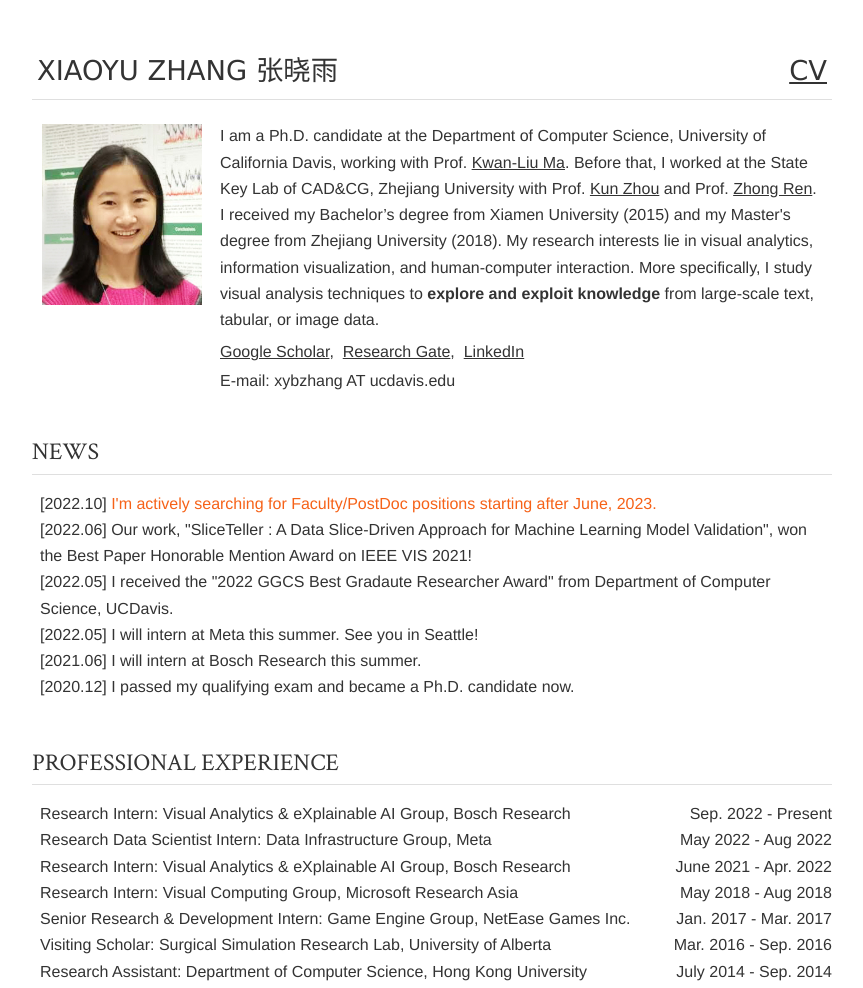
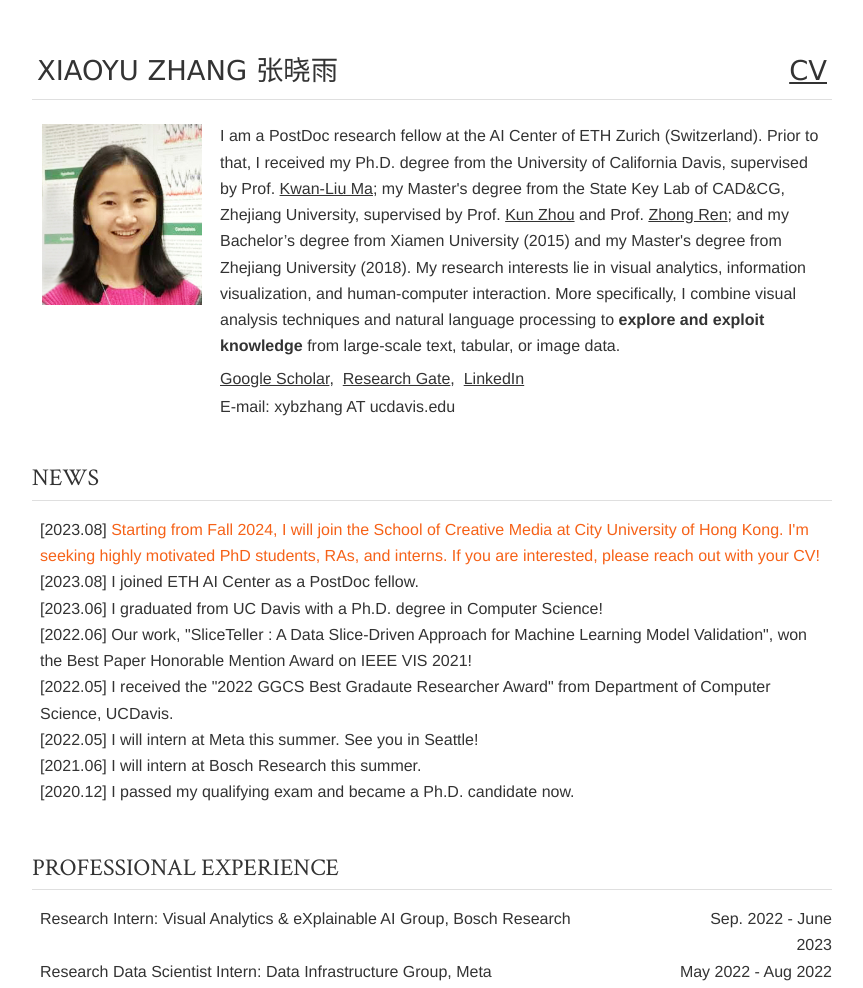
Before and after one commit to xiaoyu-zhang-betsy/homepage, a plain HTML site: page index.html in a window 1280 px wide. Shown: the top 988 px of the page, without its empty margins (208-1071 px from the left). Drawn offline with nearby package versions, Linux system fonts and the light colour scheme.

Commit message:
update affiliation

```diff
--- a/index.html
+++ b/index.html
@@ -26,10 +26,13 @@
     </div>
     <div id="profile-biography">
       <div id="profile-desc">
-        I am a Ph.D. candidate at the Department of Computer Science, University of California Davis, working with Prof. <a href="https://web.cs.ucdavis.edu/~ma/">Kwan-Liu Ma</a>.
-        Before that, I worked at the State Key Lab of CAD&CG, Zhejiang University with Prof. <a href="http://kunzhou.net">Kun Zhou</a> and Prof. <a href="https://scholar.google.com/citations?user=iCD4QjAAAAAJ&hl=en">Zhong Ren</a>.
-        I received my Bachelor’s degree from Xiamen University (2015) and my Master's degree from Zhejiang University (2018). My research interests lie in visual analytics, information visualization, and human-computer interaction.
-        More specifically, I study visual analysis techniques to <b>explore and exploit  knowledge</b> from large-scale text, tabular, or image data.
+        I am a PostDoc research fellow at the AI Center of ETH Zurich (Switzerland).
+
+        Prior to that, I received my Ph.D. degree from the University of California Davis, supervised by Prof. <a href="https://web.cs.ucdavis.edu/~ma/">Kwan-Liu Ma</a>;
+        my Master's degree from the State Key Lab of CAD&CG, Zhejiang University, supervised by Prof. <a href="http://kunzhou.net">Kun Zhou</a> and Prof. <a href="https://scholar.google.com/citations?user=iCD4QjAAAAAJ&hl=en">Zhong Ren</a>;
+        and my Bachelor’s degree from Xiamen University (2015) and my Master's degree from Zhejiang University (2018).
+        My research interests lie in visual analytics, information visualization, and human-computer interaction.
+        More specifically, I combine visual analysis techniques and natural language processing to <b>explore and exploit  knowledge</b> from large-scale text, tabular, or image data.
         <!-- Takanori Fujiwara is a postdoctoral researcher at the Department of Science and Technology (ITN), Linköping University. He is currently working for the division for
         Media and Information Technology (<a href="https://liu.se/en/organisation/liu/itn/mit">MIT</a>, led by Dr. Anders Ynnerman) and the Information Visualization group (<a href="https://ivis.itn.liu.se/">iVis</a>, chaired by Dr. Andreas Kerren).
         His research interest lies in intersctions of network science, machine learning, and visual analytics.
@@ -51,7 +54,13 @@
     <div class="content-title">NEWS</div>
     <div id="news">
       <div class="news-desc">
-        [2022.10] <em>I'm actively searching for Faculty/PostDoc positions starting after June, 2023.</em>
+        [2023.08] <em>Starting from Fall 2024, I will join the School of Creative Media at City University of Hong Kong. I'm seeking highly motivated PhD students, RAs, and interns. If you are interested, please reach out with your CV!</em>
+      </div>
+      <div class="news-desc">
+        [2023.08] I joined ETH AI Center as a PostDoc fellow.
+      </div>
+      <div class="news-desc">
+        [2023.06] I graduated from UC Davis with a Ph.D. degree in Computer Science!
       </div>
       <div class="news-desc">
         [2022.06] Our work, "SliceTeller : A Data Slice-Driven Approach for Machine Learning Model Validation", won the Best Paper Honorable Mention Award on IEEE VIS 2021!
@@ -75,7 +84,7 @@
     <div class="content-title">PROFESSIONAL EXPERIENCE</div>
     <div class="experience">
       <div class="experience-desc">Research Intern: Visual Analytics & eXplainable AI Group, Bosch Research </div>
-      <div class="experience-date"> Sep. 2022 - Present </div>
+      <div class="experience-date"> Sep. 2022 - June 2023 </div>
     </div>
 
     <div class="experience">
```
Also changed, not shown: favicon-16x16.png, favicon-192x192.png, favicon-32x32.png, 2 other files.
